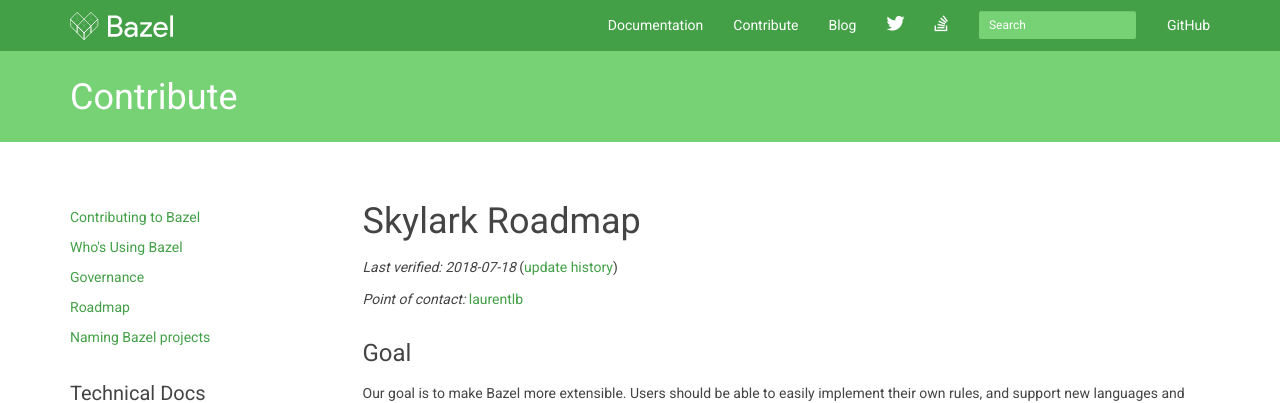
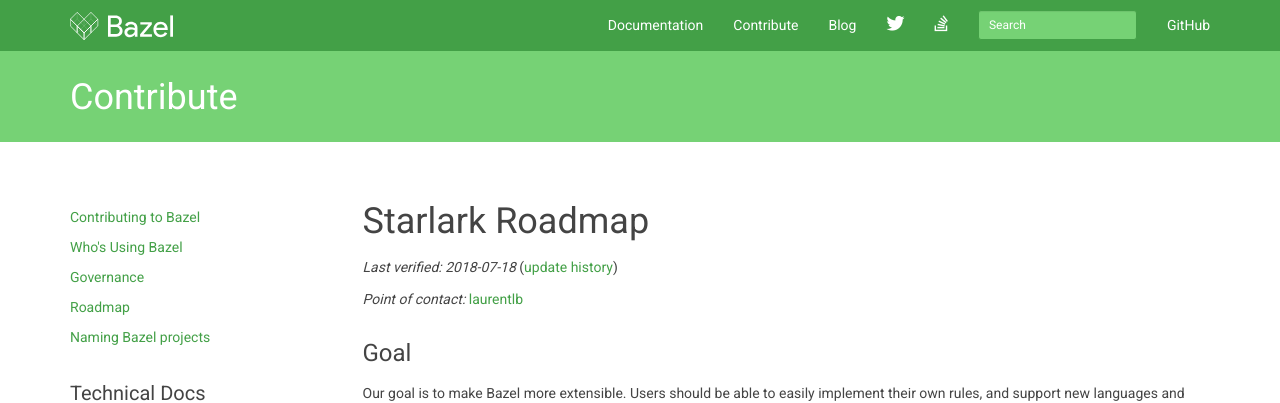
Before and after one commit to bazelbuild/bazel-website, a Jekyll site: the page built from roadmaps/starlark.md, in a window 1280 px wide and 1192 px high. Shown: the top 403 px of the window. Built offline with Jekyll 4.4.1, drawn with Linux system fonts in a browser that asks for light colours; nearby versions of some CDN libraries; library files that are not in the unit come from our copies; Markdown is read by kramdown in place of the engine named in the settings; comment, search, counter and statistics services are not loaded.

Commit message:
Rename skylark.md to starlark.md (#137)

```diff
--- a/roadmaps/skylark.md
+++ b/roadmaps/starlark.md
@@ -1,9 +1,9 @@
 ---
 layout: contribute
-title: Skylark roadmap
+title: Starlark roadmap
 ---
 
-# Skylark Roadmap
+# Starlark Roadmap
 
 *Last verified: 2018-07-18*
 ([update history](https://github.com/bazelbuild/bazel-website/commits/master/roadmaps/skylark.md))
```
Also changed, not shown: roadmap.md (+2 -2 lines).
